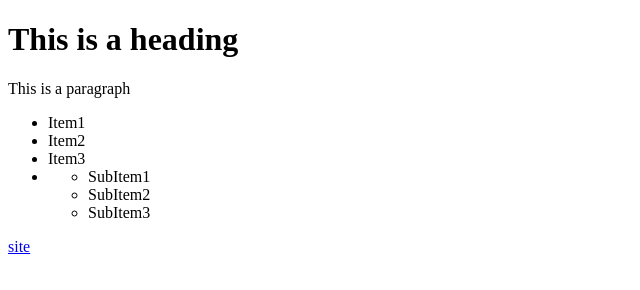
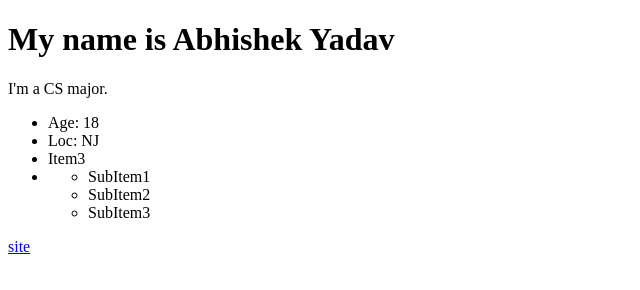
Before and after one commit to Abhishek1098/CS_146, a plain HTML site: page test.html in a window 1280 px wide. Shown: the whole page, without its empty margins (0-640 px from the left). Drawn offline with Linux system fonts and the light colour scheme.

Commit message:
about me page

```diff
--- a/test.html
+++ b/test.html
@@ -4,16 +4,16 @@
         <meta charset="utf-8">
         <meta http-equiv="X-UA-Compatible" content="IE=edge">
         <title>This is my title</title>
-        <meta name="description" content="My names Abhishek Yadav">
+        <meta name="description" content="About me page">
         <meta name="viewport" content="width=device-width, initial-scale=1">
         <link rel="stylesheet" href="">
     </head>
     <body>
-        <h1>This is a heading</h1>
-        <p>This is a paragraph</p>
+        <h1>My name is Abhishek Yadav</h1>
+        <p>I'm a CS major.</p>
         <ul>
-            <li>Item1</li>
-            <li>Item2</li>
+            <li>Age: 18</li>
+            <li>Loc: NJ</li>
             <li>Item3</li>
             <li>
                 <ul>
```
